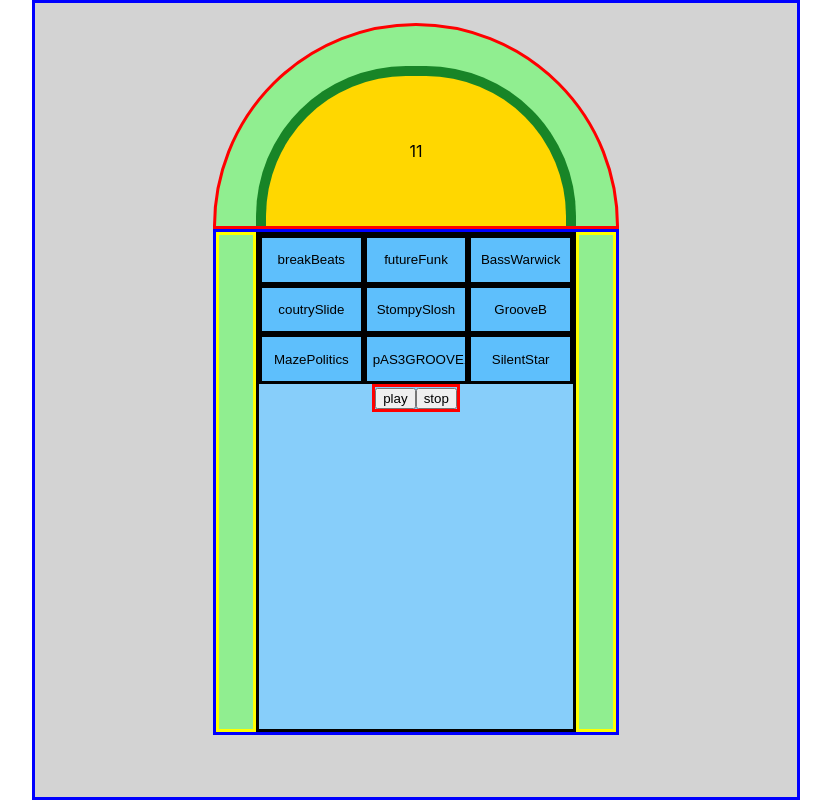
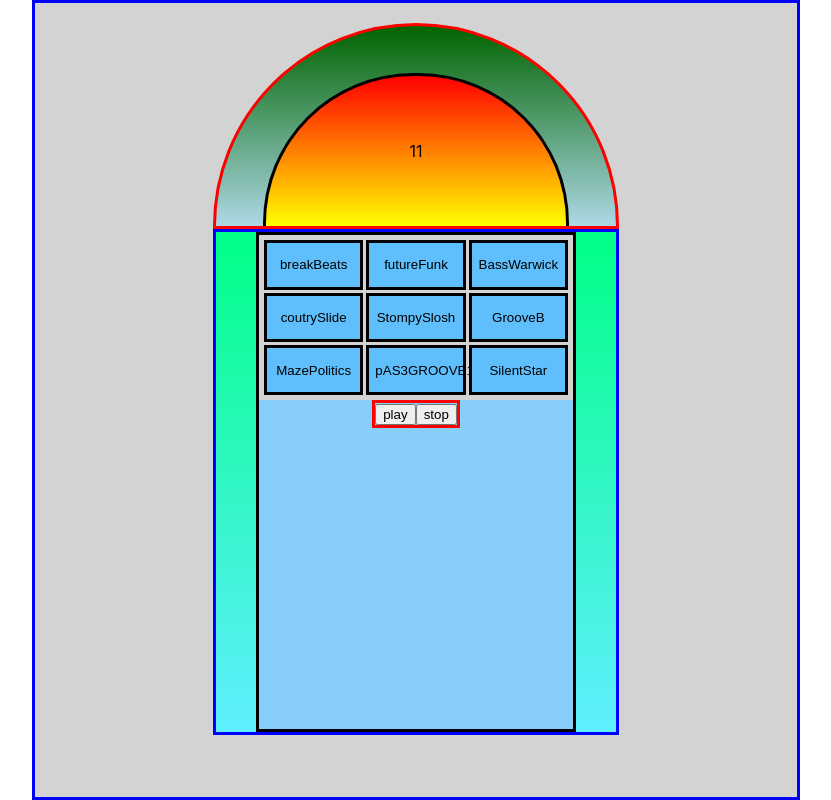
Before and after one commit to idomand/jukebox, a React (Create React App) app: page / in a window 1280 px wide. Shown: the whole page, without its empty margins (224-1055 px from the left). Built offline with nearby package versions, Linux system fonts and the light colour scheme.

Commit message:
working play and stop buttons

```diff
--- a/src/components/JukeboxWrapper.jsx
+++ b/src/components/JukeboxWrapper.jsx
@@ -39,7 +39,8 @@ const JukeboxHead = styled.div`
   margin-top: 20px;
   border-top-left-radius: 250px;
   border-top-right-radius: 250px;
-  background-color: lightgreen;
+  /* background-color: lightgreen; */
+  background-image: linear-gradient(darkgreen, lightblue); ;
 `;
 
 const JukeboxHeadTop = styled.div`
@@ -48,11 +49,12 @@ const JukeboxHeadTop = styled.div`
   background-color: gold;
   border-top-left-radius: 150px;
   border-top-right-radius: 150px;
-  border: 10px solid #188527;
+  border: 3px solid black;
   border-bottom: 0;
   display: flex;
   justify-content: center;
   align-items: center;
+  background-image: linear-gradient(red, yellow); ;
 `;
 
 const JukeboxBody = styled.div`
@@ -66,8 +68,9 @@ const JukeboxBody = styled.div`
 `;
 
 const Columns = styled.div`
-  border: solid yellow;
-  background-color: lightgreen;
+  /* border: solid yellow; */
+  /* background-color: lightgreen; */
+  background-image: linear-gradient(#00ff87, #60efff); ;
 `;
 const ButtonWrapper = styled.div`
   background-color: lightskyblue;
--- a/src/components/PadWrapper.jsx
+++ b/src/components/PadWrapper.jsx
@@ -8,7 +8,9 @@ import { Howl /* , Howler */ } from "howler";
 const Wrapper = styled.section`
   background-color: lightgrey;
   display: grid;
-  grid-template-columns: repeat(3, minmax(100px, 1fr));
+  grid-template-columns: repeat(3, minmax(75px, 1fr));
+  grid-gap: 3px;
+  padding: 5px;
 `;
 
 const ButtonDiv = styled.div`
@@ -47,22 +49,11 @@ export default function PadWrapper() {
   });
 
   const stopMusic = () => {
-    console.log("trying to stop the music");
     sound.stop();
-    sound.pause();
   };
 
-  sound.on("end", function () {
-    console.log("Finished!");
-    setIsPlaying(false);
-  });
   const playMusic = () => {
-    if (isPlaying) {
-      return;
-    } else {
-      sound.play();
-      setIsPlaying(true);
-    }
+    sound.play();
   };
 
   return (
```
